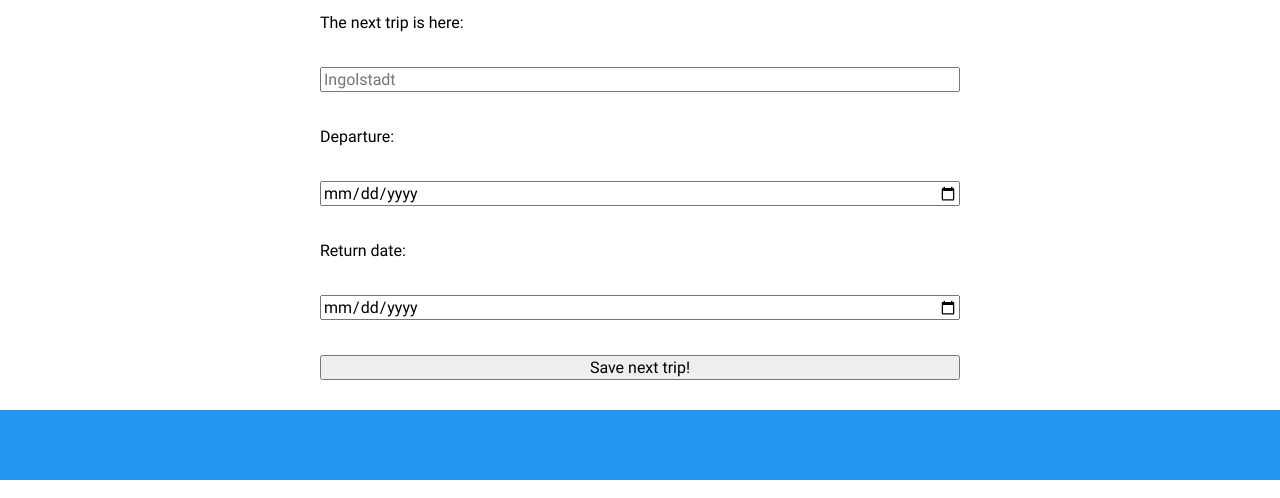
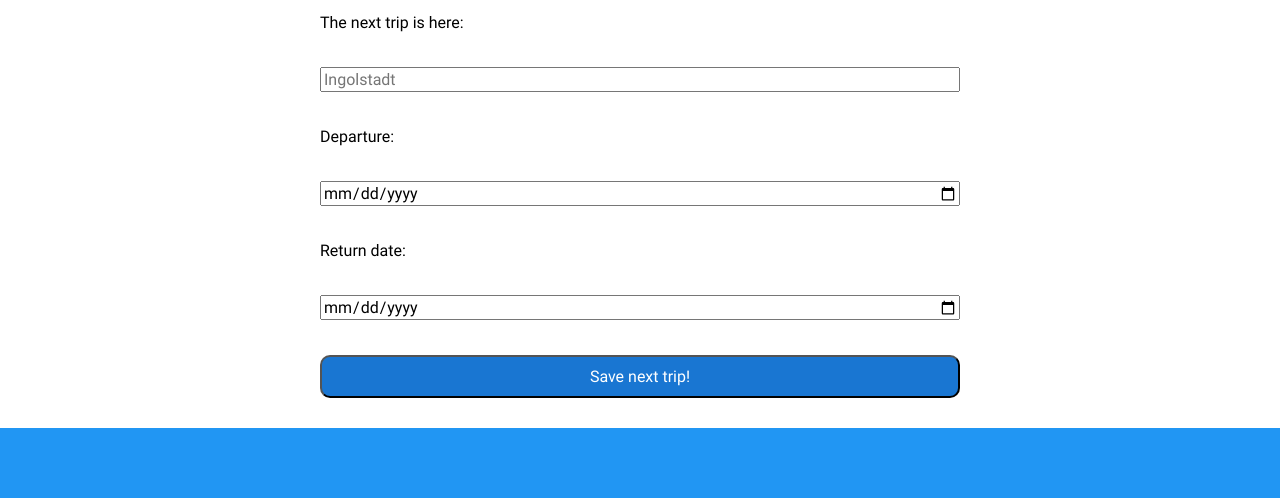
Before and after one commit to nicolehofstetter/ud-fed-travel-app, a website built with webpack: page src/client/views/index.html in a window 1280 px wide. Shown: the part 375-873 px from the top of the page. Built offline with nearby package versions, Linux system fonts and the light colour scheme; no server answers.

Commit message:
refactor: Add styling and hover state to button

```diff
--- a/src/client/styles/base.scss
+++ b/src/client/styles/base.scss
@@ -37,8 +37,13 @@ footer {
   grid-area: footer;
 }
 
-button {
+#saveTravelData {
   background-color: $primary-color-dark;
   padding: 10px;
   border-radius: 10px;
+  color: #FFFFFF;
 }
+
+#saveTravelData:hover {
+  background-color: $primary-color;
+}
```
